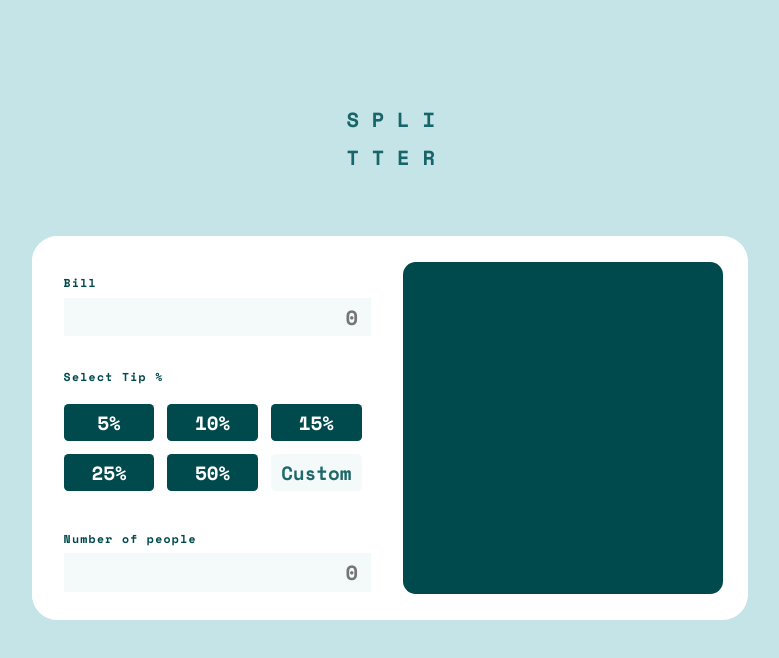
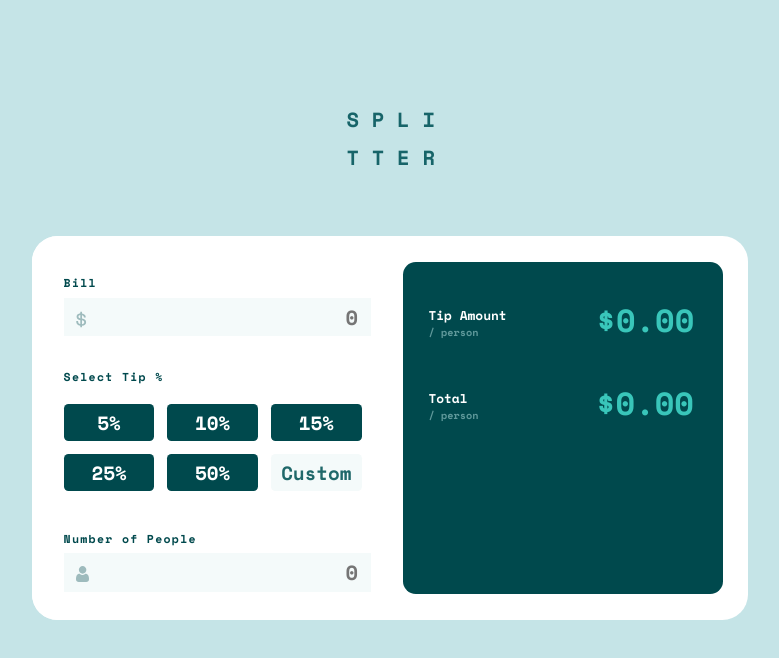
Before and after one commit to Buzelin2/Challenge-iJunior-Semana-5, a React (Vite) app in the folder my-app/: page / in a window 1280 px wide. Shown: the top 658 px of the page, without its empty margins (250-1029 px from the left). Built offline with nearby package versions, Linux system fonts and the light colour scheme.

Commit message:
Terminando div right e completando a div left

```diff
--- a/my-app/src/App.css
+++ b/my-app/src/App.css
@@ -121,3 +121,48 @@
     background-color: hsl(189, 41%, 97%);
     color:hsl(182, 54%, 27%);
 }
+.tip1{
+    display: flex;
+    background-color: rgb(0,0,0,0);
+    margin-top: 3.5vw;
+    margin-left: 2vw;
+}
+.tip2{
+    display: flex;
+    background-color: rgb(0,0,0,0);
+    margin-top: 3.5vw;
+    margin-left: 2vw;
+}
+.tip_text{
+    background-color: rgb(0,0,0,0);
+    color: white;
+    font-size: 1vw;
+}
+.value_text1{
+    background-color: rgb(0,0,0,0);
+    color: hsl(175, 55%, 50%);
+    margin-left: 7vw;
+    font-size: 2.5vw;
+    margin-top: -0.8vw;
+}
+.value_text2{
+    background-color: rgb(0,0,0,0);
+    color: hsl(175, 55%, 50%);
+    margin-left: 9.18vw;
+    font-size: 2.5vw;
+    margin-top: -0.8vw;
+}
+.texto{
+    background-color: rgb(0,0,0,0);
+}
+.tip_text2{
+    background-color: rgb(0,0,0,0);
+    font-size: 0.8vw;
+    color: hsl(182, 24%, 49%);
+}
+.img{
+    position: absolute;
+    background-color: rgb(0,0,0,0);
+    margin-top: 1vw;
+    margin-left: 1vw;
+}
--- a/my-app/src/App.jsx
+++ b/my-app/src/App.jsx
@@ -14,6 +14,7 @@
       <div className='left'>
         <div className='input_money'>
           <p className='bill'>Bill</p>
+          <svg className='img' xmlns="http://www.w3.org/2000/svg" width="11" height="17"><path fill="#9EBBBD" d="M6.016 16.328v-1.464c1.232-.08 2.22-.444 2.964-1.092.744-.648 1.116-1.508 1.116-2.58v-.144c0-.992-.348-1.772-1.044-2.34-.696-.568-1.708-.932-3.036-1.092V4.184c.56.144 1.012.4 1.356.768.344.368.516.816.516 1.344v.288h1.824v-.432c0-.448-.088-.876-.264-1.284a3.783 3.783 0 00-.744-1.116A4.251 4.251 0 007.54 2.9a5.324 5.324 0 00-1.524-.492V.872H4.288V2.36a5.532 5.532 0 00-1.416.324c-.448.168-.84.392-1.176.672-.336.28-.604.616-.804 1.008-.2.392-.3.844-.3 1.356v.144c0 .96.316 1.708.948 2.244.632.536 1.548.884 2.748 1.044v3.912c-.704-.16-1.248-.472-1.632-.936-.384-.464-.576-1.08-.576-1.848v-.288H.256v.576c0 .464.08.924.24 1.38.16.456.404.88.732 1.272.328.392.744.728 1.248 1.008s1.108.476 1.812.588v1.512h1.728zM4.288 7.424c-.688-.128-1.164-.332-1.428-.612-.264-.28-.396-.644-.396-1.092 0-.464.176-.832.528-1.104.352-.272.784-.448 1.296-.528v3.336zm1.728 5.712V9.344c.768.128 1.328.328 1.68.6.352.272.528.688.528 1.248 0 .544-.196.984-.588 1.32-.392.336-.932.544-1.62.624z"/></svg>
           <input class="count" type="text" placeholder="0"></input>
         </div>
         <p className='tip'>Select Tip %</p>
@@ -30,12 +31,28 @@
           </div>
         </div>
         <div className='input_money'>
-          <p className='num_people'>Number of people</p>
+          <p className='num_people'>Number of People</p>
+          <svg className='img' xmlns="http://www.w3.org/2000/svg"><path fill="#9EBBBD" d="M9.573 7.729c.406 0 .784.07 1.126.209.342.14.639.33.881.569.232.227.438.503.614.82a5.1 5.1 0 01.407.949c.097.312.178.654.242 1.016.062.359.105.699.126 1.011.02.307.031.624.031.945 0 .836-.259 1.512-.768 2.01-.504.492-1.17.742-1.98.742H2.748c-.81 0-1.477-.25-1.98-.742C.259 14.76 0 14.084 0 13.248c0-.322.01-.64.032-.945.02-.312.063-.652.126-1.01.063-.363.144-.705.242-1.017.1-.323.238-.643.407-.948.176-.318.382-.594.613-.821.243-.238.54-.43.882-.57.342-.138.72-.208 1.125-.208.16 0 .313.067.61.265.183.123.397.264.636.421.204.134.48.259.822.372.333.11.671.167 1.005.167a3.19 3.19 0 001.006-.167c.341-.113.618-.238.822-.372l.636-.42c.296-.2.45-.266.61-.266zM6.598 0C7.63 0 8.522.38 9.252 1.129s1.1 1.666 1.1 2.724c0 1.06-.37 1.976-1.1 2.725-.73.75-1.623 1.13-2.654 1.13-1.03 0-1.924-.38-2.653-1.13-.73-.749-1.1-1.666-1.1-2.725 0-1.058.37-1.975 1.1-2.724C4.675.379 5.567 0 6.598 0z"/></svg>
           <input class="count" type="text" placeholder="0"></input>
         </div>
 
       </div>
       <div className='right'>
+        <div className='tip1'>
+          <div className='texto'>
+            <p className='tip_text'>Tip Amount</p>
+            <p className='tip_text2'>/ person</p>
+            </div>
+          <p className='value_text1'>$0.00</p>
+
+        </div>
+        <div className='tip2'>
+          <div className='texto'>
+            <p className='tip_text'>Total</p>
+            <p className='tip_text2'>/ person</p>
+          </div>
+          <p className='value_text2'>$0.00</p>
+        </div>
 
       </div>
     </div>
```
